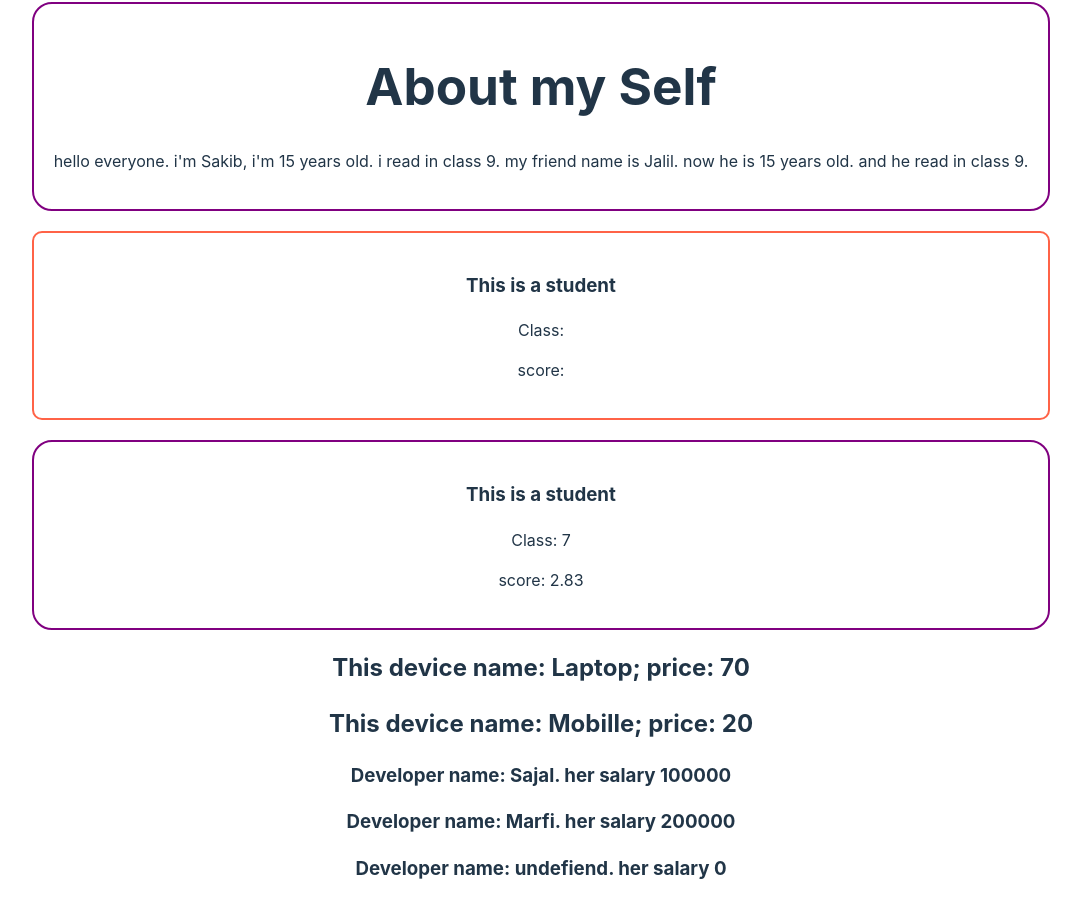
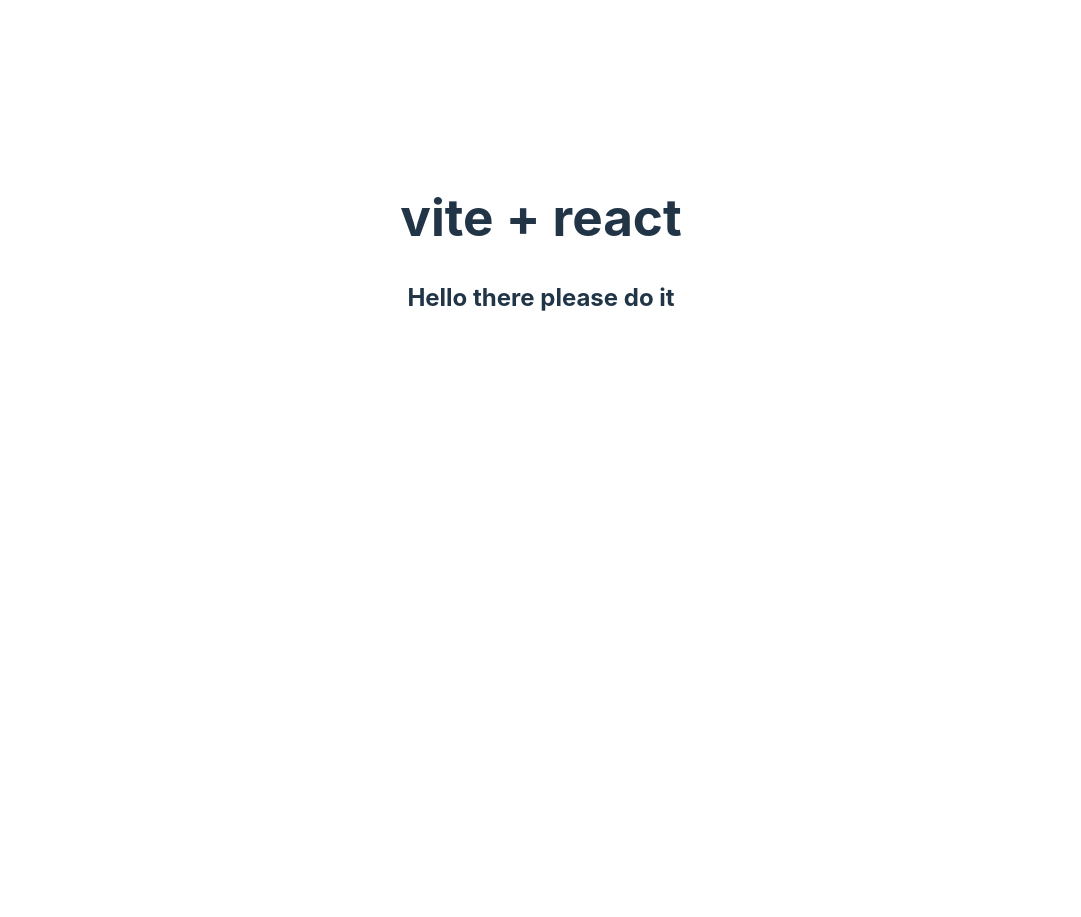
Before and after one commit to Idba1/explore-react-core-concept, a React (Vite) app: page / in a window 1280 px wide. Shown: the part 155-1072 px from the top of the page, without its empty margins (99-1180 px from the left). After the commit the page ends 800 px from the top, so only its background shows below. Built offline with nearby package versions, Linux system fonts and the light colour scheme.

Commit message:
create todo file and export , import and props

```diff
--- a/src/App.jsx
+++ b/src/App.jsx
@@ -2,6 +2,7 @@ import { useState } from 'react'
 import reactLogo from './assets/react.svg'
 import viteLogo from '/vite.svg'
 import './App.css'
+import Todo from './Todo'
 
 function App() {
   const [count, setCount] = useState(0)
@@ -9,14 +10,15 @@ function App() {
   return (
     <>
       <h1>vite + react</h1>
-      <Student></Student>
+      <Todo task='do it'></Todo>
+      {/* <Student></Student>
       <Student2></Student2>
       <Student3 grad="7" score = "2.83"></Student3>
       <Device name="Laptop" Price="70"></Device>
       <Device name="Mobille" Price="20"></Device>
       <Developer name='Sajal' salary="100000"></Developer>
-      <Developer name='Marfi' salary="200000"></Developer>
-      <Developer></Developer>
+      <Developer name='Marfi' salary={200000}></Developer>
+      <Developer></Developer> */}
     </>
   )
 }
--- /dev/null
+++ b/src/Todo.jsx
@@ -0,0 +1,7 @@
+export default function Todo({task}){
+    return(
+        <>
+        <h2>Hello there please {task}</h2>
+        </>
+    );
+}
```
